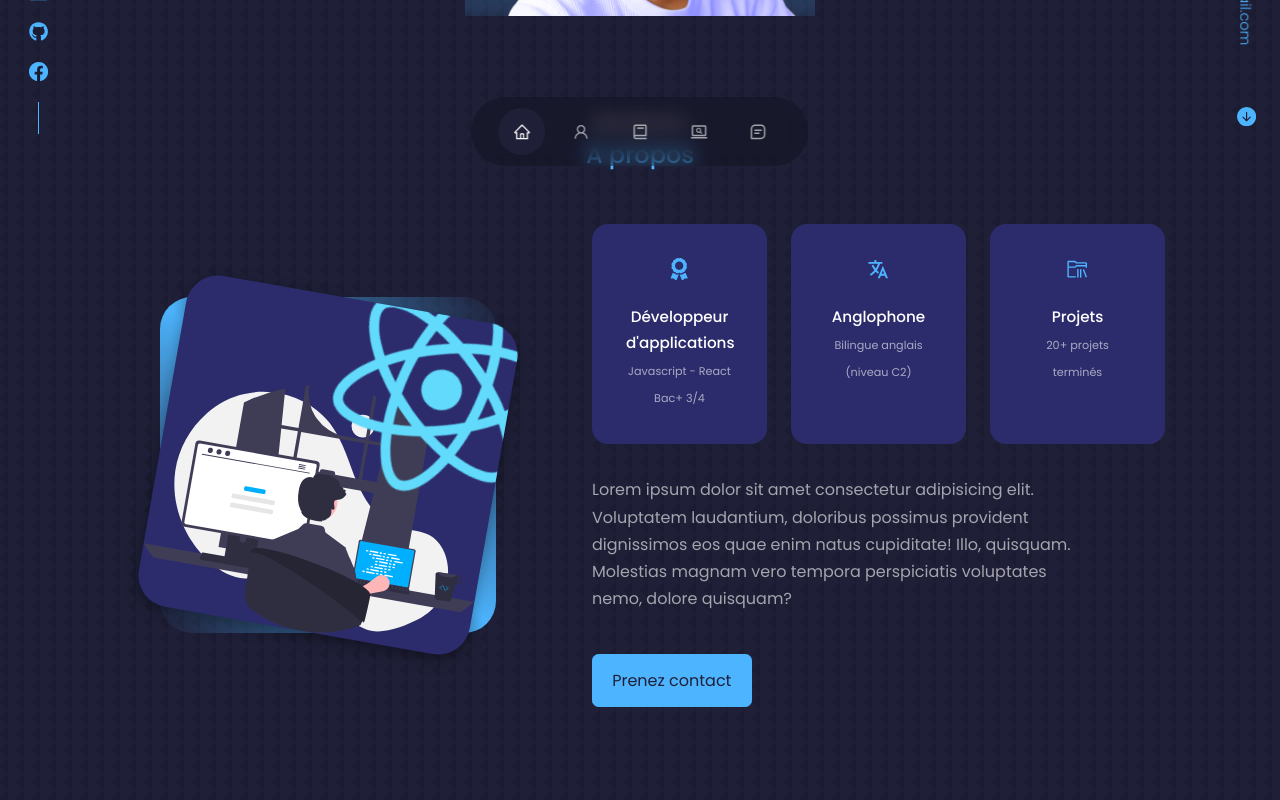
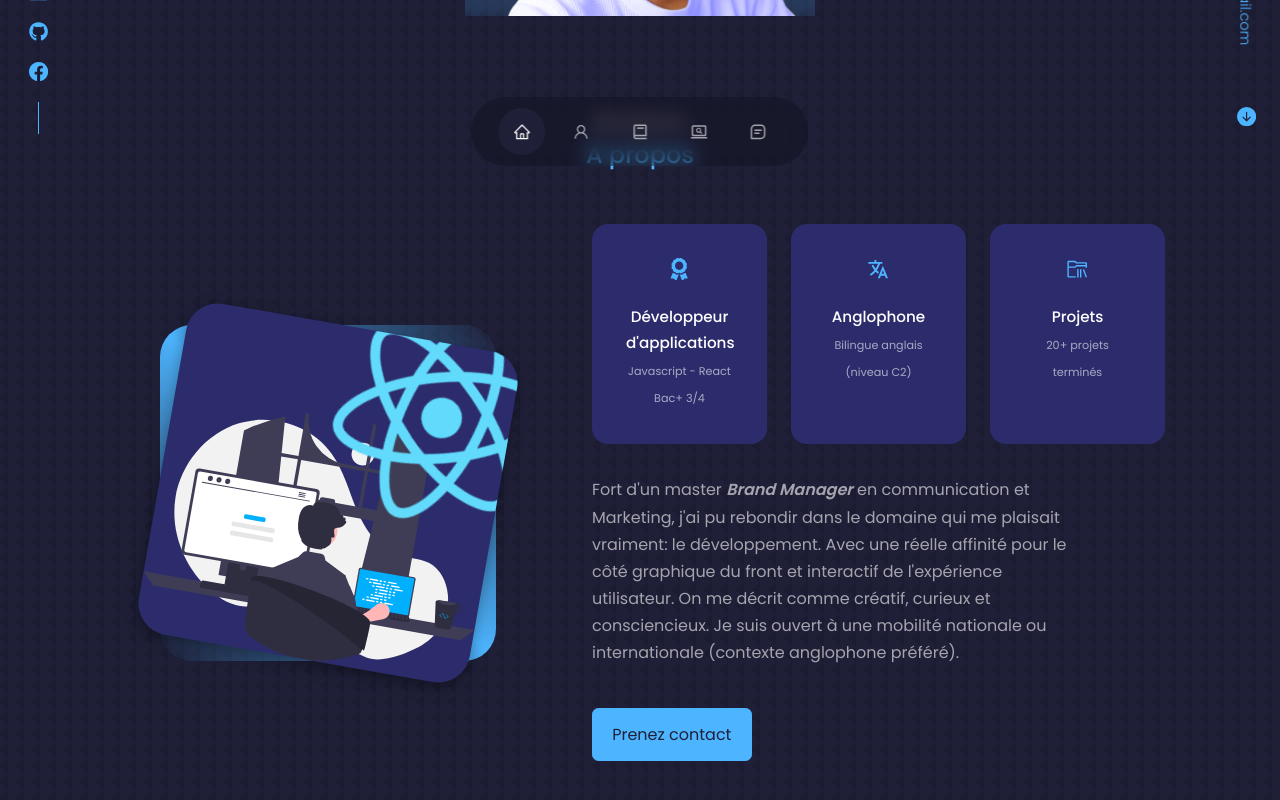
Before and after one commit to h-khribich/portfolio, a React (Create React App) app: page / in a window 1280 px wide. Shown: the part 602-1402 px from the top of the page. Built offline with nearby package versions, Linux system fonts and the light colour scheme.

Commit message:
Added about section paragraph

```diff
--- a/src/components/about/About.jsx
+++ b/src/components/about/About.jsx
@@ -39,7 +39,7 @@ const About = () => {
             </article>
           </div>
 
-          <p>Lorem ipsum dolor sit amet consectetur adipisicing elit. Voluptatem laudantium, doloribus possimus provident dignissimos eos quae enim natus cupiditate! Illo, quisquam. Molestias magnam vero tempora perspiciatis voluptates nemo, dolore quisquam?
+          <p>Fort d'un master <strong><i>Brand Manager</i></strong> en communication et Marketing, j'ai pu rebondir dans le domaine qui me plaisait vraiment: le développement. Avec une réelle affinité pour le côté graphique du front et interactif de l'expérience utilisateur. On me décrit comme créatif, curieux et consciencieux. Je suis ouvert à une mobilité nationale ou internationale (contexte anglophone préféré).
           </p>
 
           <a href='#contact' className='btn btn-primary'>Prenez contact</a>
```
